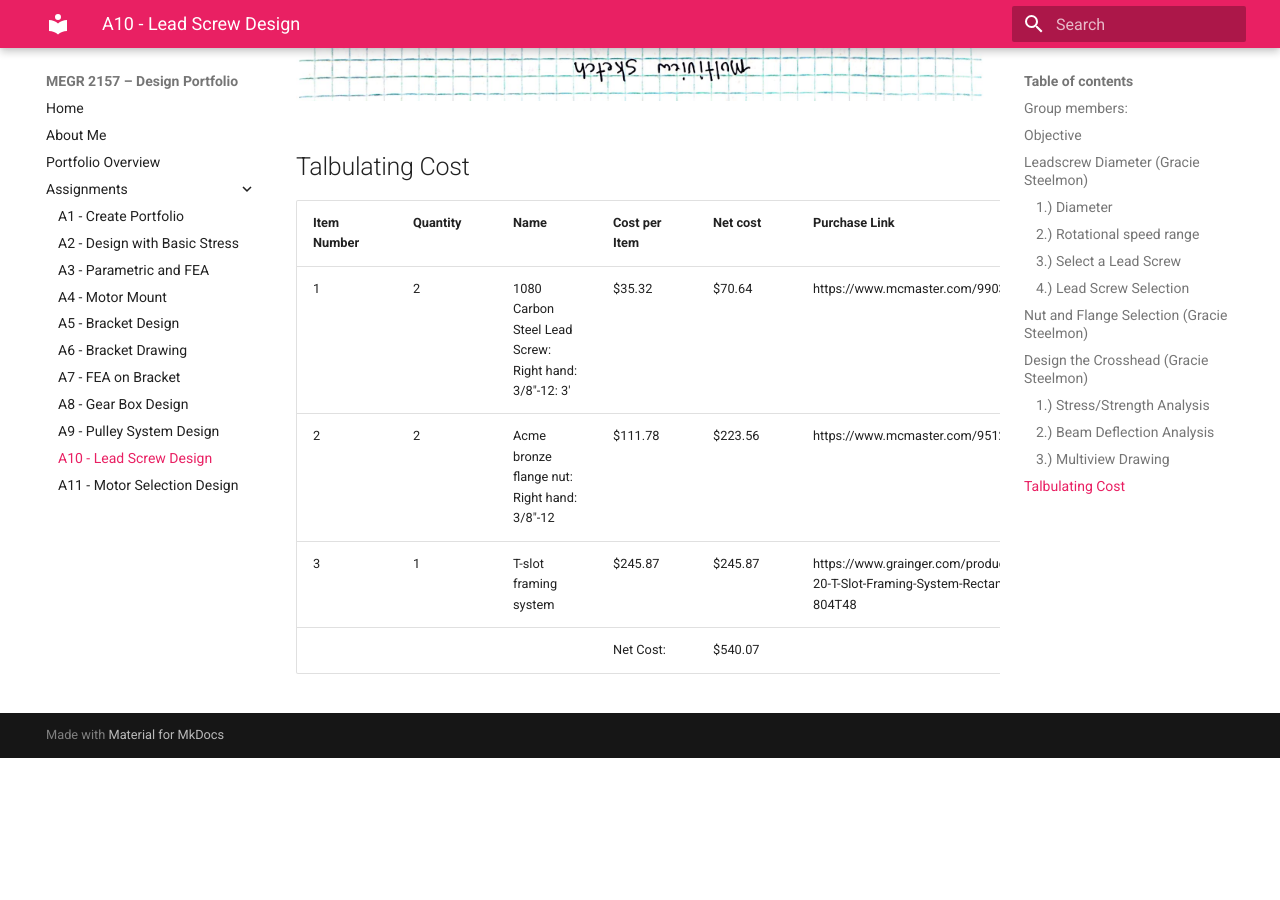
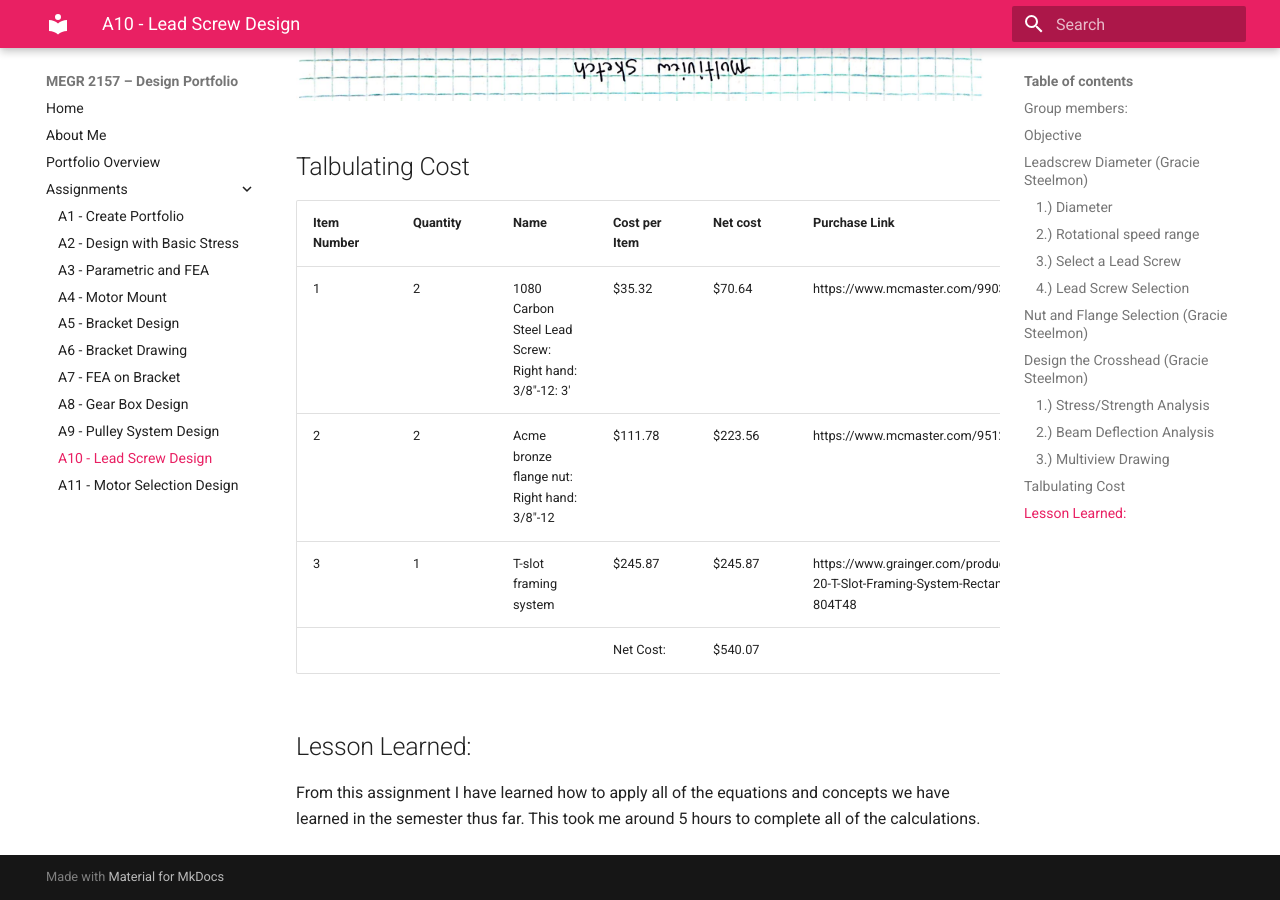
Before and after one commit to gracieanne14/design-projects-portfolio, an MkDocs documentation site: the page built from docs/assignments/A10/index.md, in a window 1280 px wide and 900 px high, scrolled down 9067 px. Built offline with MkDocs 1.6.1 and Material for MkDocs 9.7.7, drawn with Linux system fonts in a browser that asks for light colours; before the commit the page ends 9825 px from its top, so only the background shows below that.

Commit message:
Update index.md

```diff
--- a/docs/assignments/A10/index.md
+++ b/docs/assignments/A10/index.md
@@ -58,3 +58,6 @@ For this assignment we will be selecting the 1018 Carbon Steel Percision Acme Le
 | 2 | 2 | Acme bronze flange nut: Right hand: 3/8"-12 | $111.78 | $223.56 | https://www.mcmaster.com/95120A592/ |
 | 3 | 1 | T-slot framing system | $245.87 | $245.87 | https://www.grainger.com/product/80-20-T-Slot-Framing-System-Rectangle-804T48 |
 |   |   |                       | Net Cost: | $540.07 | |
+
+## Lesson Learned:
+From this assignment I have learned how to apply all of the equations and concepts we have learned in the semester thus far. This took me around 5 hours to complete all of the calculations.
```
